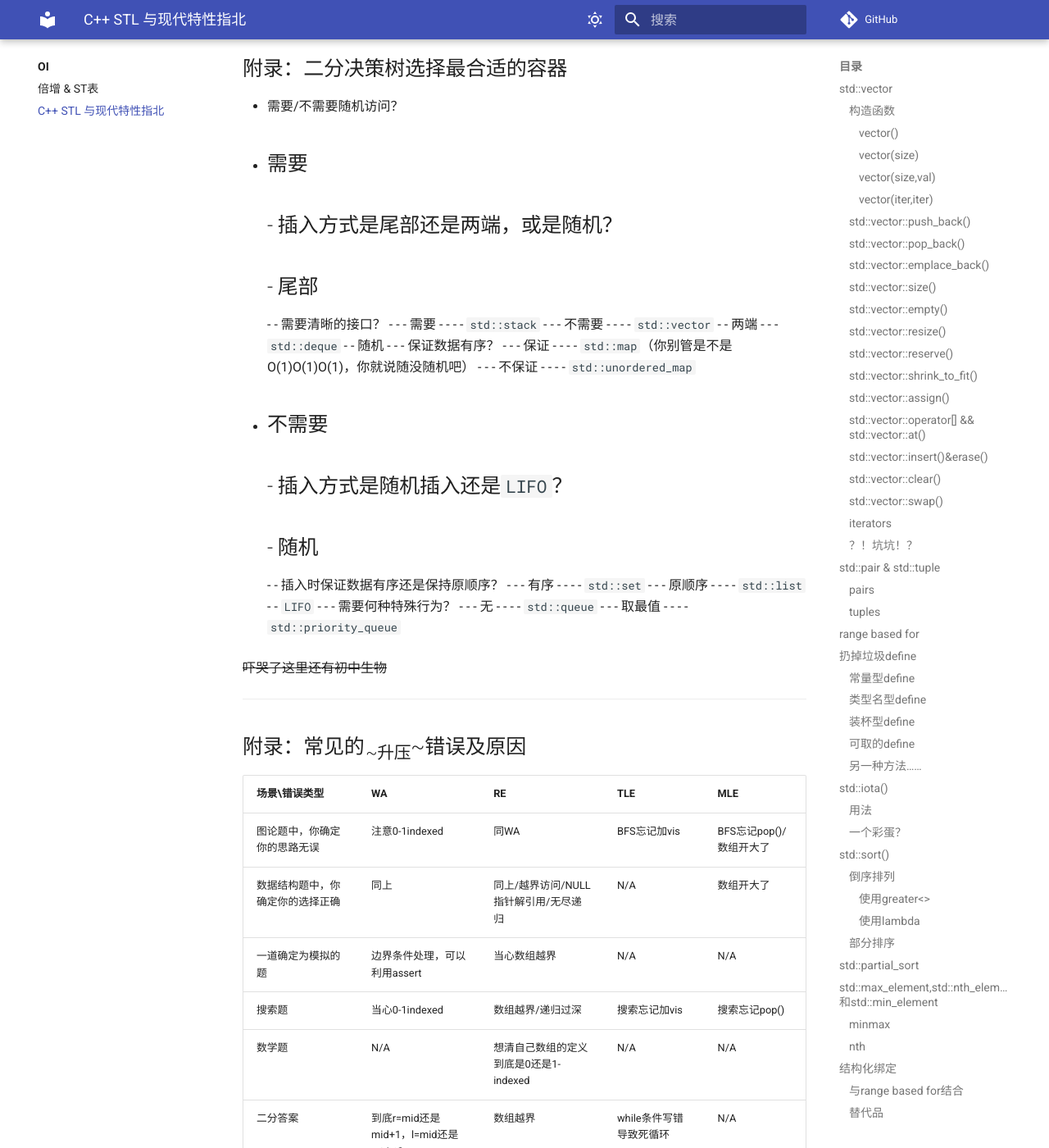
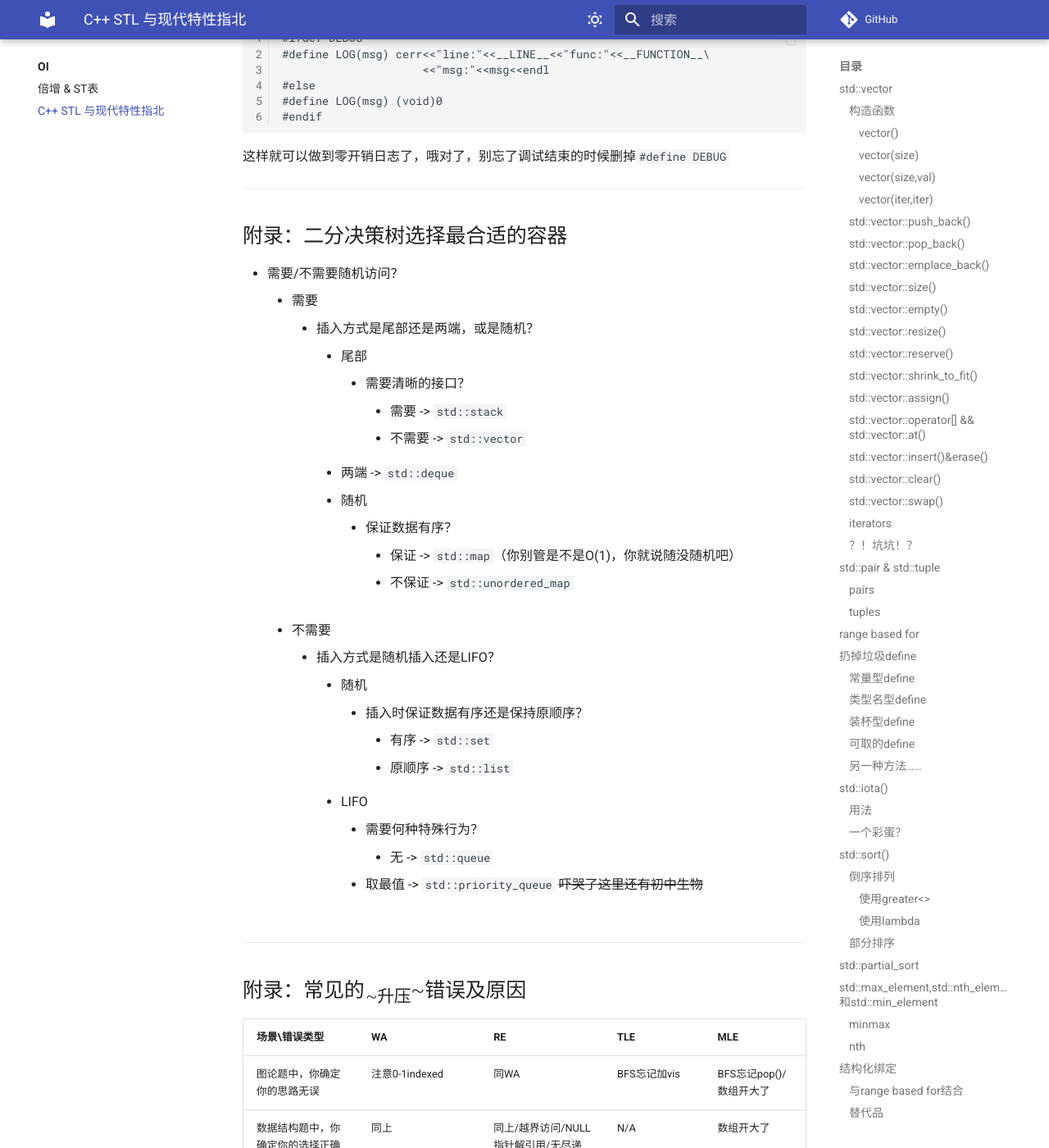
Before and after one commit to miner233/miner233.github.io, an MkDocs documentation site: the page built from docs/OI/cpp_stl_wzx.md, in a window 1280 px wide and 1400 px high, scrolled down 36861 px. Shown: the whole window at 82% size. Built offline with MkDocs 1.6.1 and Material for MkDocs 9.7.7, drawn with Linux system fonts in a browser that asks for light colours; comment, search, counter and statistics services are not loaded; some of the changed text lies outside the part shown.

Commit message:
update 260730.0818

````diff
--- a/docs/OI/cpp_stl_wzx.md
+++ b/docs/OI/cpp_stl_wzx.md
@@ -1551,15 +1551,20 @@ cout<<pii<<endl;
 //
 ```
 
-> 小知识
->  你知道为什么要返回ostream&吗
->  这称为链式调用
->  由于`operator<<`返回了`out`，也即例子中的`cout`
->  运算过程就变成了
->  `cout<<pii<<endl`
->  `cout<<endl`，因为`cout<<pii`的运算返回值是`cout`
->  `cout`
->  结束，这保证了输出流可以无限接数据
+!!! note "小知识"
+    你知道为什么要返回ostream&吗
+
+    这称为链式调用
+
+    由于`operator<<`返回了`out`，也即例子中的`cout`
+
+    运算过程就变成了
+    ```
+    cout<<pii<<endl
+    cout<<endl
+    ```
+
+    因为`cout<<pii`的运算返回值是`cout`，`cout`结束，这保证了输出流可以无限接数据
 
 ### 输入行为
 
@@ -1628,98 +1633,29 @@ Assertion failed: idx<=vec.size()-1, file xxx.cpp, line xxx
 ---
 
 ## 附录：二分决策树选择最合适的容器
-
 - 需要/不需要随机访问？
-- 需要
--
-    - 插入方式是尾部还是两端，或是随机？
--
-    - 尾部
--
-    -
-          - 需要清晰的接口？
--
-    -
-          - 需要
--
-    -
-          -
-                  - `std::stack`
--
-    -
-          - 不需要
--
-    -
-          -
-                  - `std::vector`
--
-    - 两端
--
-    -
-          - `std::deque`
--
-    - 随机
--
-    -
-          - 保证数据有序？
--
-    -
-          - 保证
--
-    -
-          -
-                  - `std::map`（你别管是不是O(1)O(1)O(1)，你就说随没随机吧）
--
-    -
-          - 不保证
--
-    -
-          -
-                  - `std::unordered_map`
-- 不需要
--
-    - 插入方式是随机插入还是`LIFO`？
--
-    - 随机
--
-    -
-          - 插入时保证数据有序还是保持原顺序？
--
-    -
-          - 有序
--
-    -
-          -
-                  - `std::set`
--
-    -
-          - 原顺序
--
-    -
-          -
-                  - `std::list`
--
-    - `LIFO`
--
-    -
-          - 需要何种特殊行为？
--
-    -
-          - 无
--
-    -
-          -
-                  - `std::queue`
--
-    -
-          - 取最值
--
-    -
-          -
-                  - `std::priority_queue`
-
+    - 需要
+        - 插入方式是尾部还是两端，或是随机？
+            - 尾部
+                - 需要清晰的接口？
+                    - 需要 -> `std::stack`
+                    - 不需要 -> `std::vector`
+            - 两端 -> `std::deque`
+            - 随机
+                - 保证数据有序？
+                    - 保证 -> `std::map`（你别管是不是O(1)，你就说随没随机吧）
+                    - 不保证 -> `std::unordered_map`
+    - 不需要
+        - 插入方式是随机插入还是LIFO？
+            - 随机
+                - 插入时保证数据有序还是保持原顺序？
+                    - 有序 -> `std::set`
+                    - 原顺序 -> `std::list`
+            - LIFO
+                - 需要何种特殊行为？
+                    - 无 -> `std::queue`
+                - 取最值 -> `std::priority_queue`
 ~~吓哭了这里还有初中生物~~
-
 ---
 
 ## 附录：常见的~~升压~~错误及原因
````
Also changed, not shown: README.md (+1 -1 lines), docs/OI/index.md (+1 -1 lines), site/OI/cpp_stl_wzx/index.html, site/OI/index.html, site/search/search_index.json, site/sitemap.xml, 1 other file.
